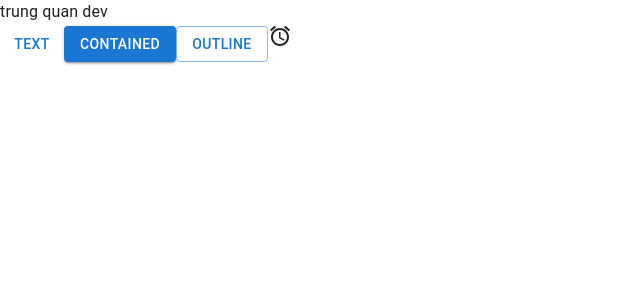
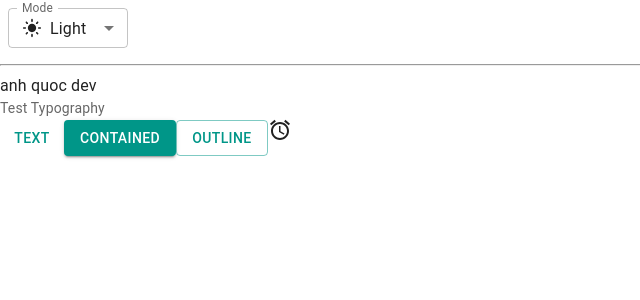
Before and after one commit to QuocAnh189/Trello_FE, a React (Vite) app: page / in a window 1280 px wide. Shown: the top 300 px of the page, without its empty margins (0-640 px from the left). Built offline with nearby package versions, Linux system fonts and the light colour scheme.

Commit message:
add theme (#5)

```diff
--- a/src/App.jsx
+++ b/src/App.jsx
@@ -1,10 +1,60 @@
+//mui
 import Button from '@mui/material/Button'
 import AccessAlarm from '@mui/icons-material/AccessAlarm'
+import Typography from '@mui/material/Typography'
+import { useColorScheme } from '@mui/material/styles'
+import useMediaQuery from '@mui/material/useMediaQuery'
+
+import Box from '@mui/material/Box'
+import InputLabel from '@mui/material/InputLabel'
+import MenuItem from '@mui/material/MenuItem'
+import FormControl from '@mui/material/FormControl'
+import Select from '@mui/material/Select'
+import LightModeIcon from '@mui/icons-material/LightMode'
+import DarkModeOutlinedIcon from '@mui/icons-material/DarkModeOutlined'
+import SettingsBrightnessIcon from '@mui/icons-material/SettingsBrightness';
+
+
+function ModeSelect() {
+  const { mode, setMode } = useColorScheme()
+
+  const handleChange = (event) => {
+    const selectedMode = event.target.value
+    setMode(selectedMode)
+  }
+
+  return (
+    <FormControl sx={{ m: 1, minWidth: 120 }} size="small">
+      <InputLabel id="label-select-dark-light-mode">Mode</InputLabel>
+      <Select
+        labelId="label-select-dark-light-mode"
+        id="select-dark-light-mode"
+        value={mode}
+        label="Mode"
+        onChange={handleChange}
+      >
+        <MenuItem value='light'>
+          <Box sx={{ display:'flex', alignItems: 'center', gap:'8px' }}><LightModeIcon fontSize='small'/> Light</Box>
+        </MenuItem>
+        <MenuItem value='dark'>
+          <Box sx={{ display:'flex', alignItems: 'center', gap:'8px' }}><DarkModeOutlinedIcon fontSize='small'/> Dark</Box>
+        </MenuItem>
+        <MenuItem value='system'>
+          <Box sx={{ display:'flex', alignItems: 'center', gap:'8px' }}><SettingsBrightnessIcon fontSize='small'/> System</Box>
+        </MenuItem>
+      </Select>
+    </FormControl>
+  );
+}
+
 
 function App() {
   return (
     <>
-      <div>trung quan dev</div>
+      <ModeSelect/>
+      <hr/>
+      <div>anh quoc dev</div>
+      <Typography variant="body2" color="text.secondary">Test Typography</Typography>
       <Button variant="text">TEXT</Button>
       <Button variant="contained">CONTAINED</Button>
       <Button variant="outlined">OUTLINE</Button>
--- a/src/index.css
+++ /dev/null
@@ -1,3 +0,0 @@
-:root {
-    /* font-family: 'Roboto', sans-serif; */
-}
--- a/src/main.jsx
+++ b/src/main.jsx
@@ -1,12 +1,19 @@
 import React from 'react'
 import ReactDOM from 'react-dom/client'
 import App from './App.jsx'
-import './index.css'
-import CssBaseline from '@mui/material/CssBaseline';
+
+//mui
+import CssBaseline from '@mui/material/CssBaseline'
+import { Experimental_CssVarsProvider as CssVarsProvider } from '@mui/material/styles'
+
+//theme
+import theme from './theme.js'
 
 ReactDOM.createRoot(document.getElementById('root')).render(
   <React.StrictMode>
-    <CssBaseline/>
-    <App />
+    <CssVarsProvider theme={theme}>
+      <CssBaseline/>
+      <App />
+    </CssVarsProvider>
   </React.StrictMode>
 )
--- /dev/null
+++ b/src/theme.js
@@ -0,0 +1,22 @@
+import { experimental_extendTheme as extendTheme } from '@mui/material/styles';
+import { teal, deepOrange, cyan, orange } from '@mui/material/colors'
+
+// Create a theme instance.
+const theme = extendTheme({
+  colorSchemes: {
+    light: {
+      palette: {
+        primary: teal,
+        secondary: deepOrange
+      }
+    },
+    dark: {
+      palette: {
+        primary: cyan,
+        secondary: orange
+      }
+    }
+  }
+})
+
+export default theme
```
